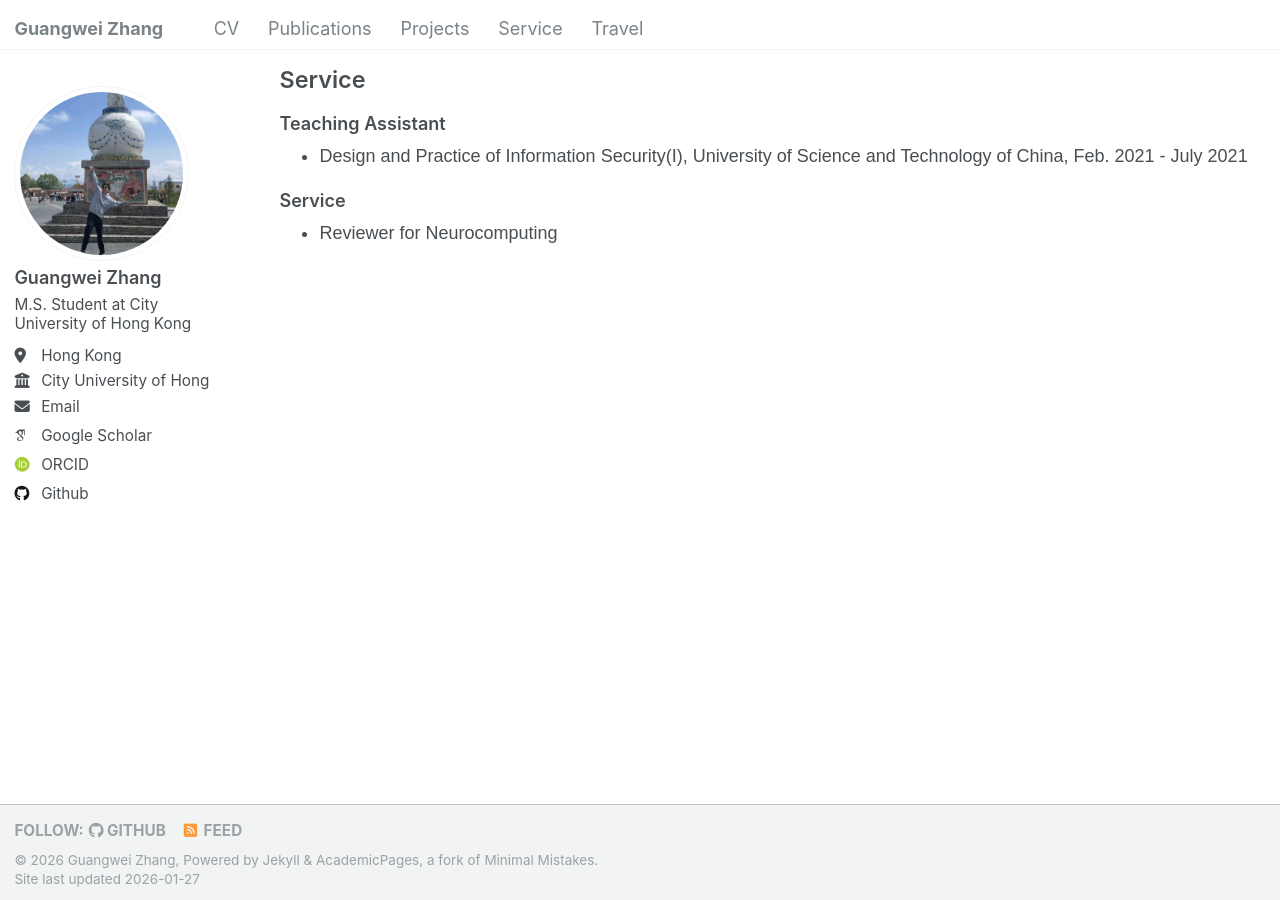
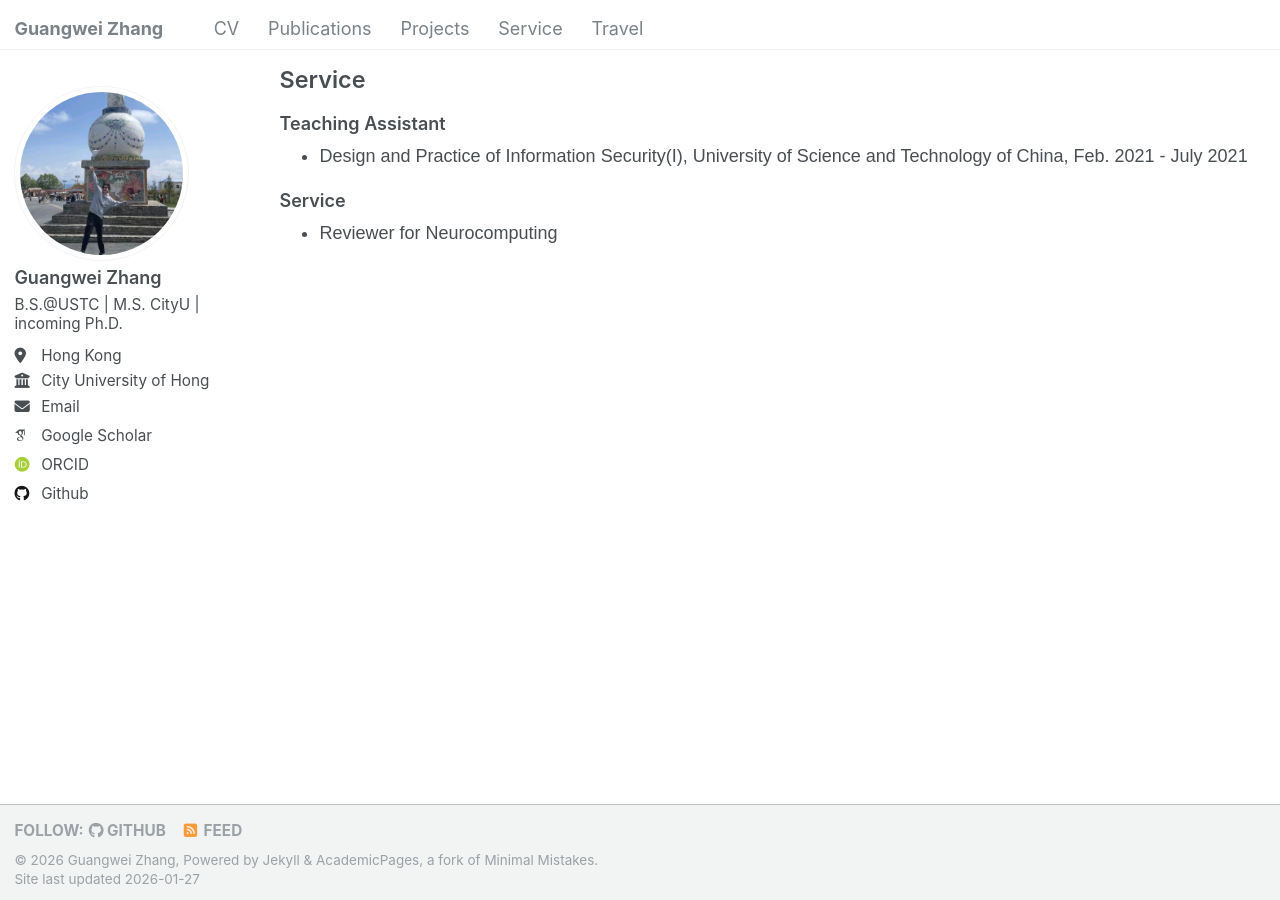
Before and after one commit to changhu73/changhu73.github.io, a Jekyll site: the page built from _pages/service.html, in a window 1280 px wide. Built offline with Jekyll 4.4.1, drawn with Linux system fonts in a browser that asks for light colours; some web fonts are replaced.

Commit message:
update introduction

```diff
--- a/_config.yml
+++ b/_config.yml
@@ -24,7 +24,7 @@ author:
   avatar           : "photo.jpg"
   name             : "Guangwei Zhang"
   pronouns         : # example: "she/her"
-  bio              : "M.S. Student at City University of Hong Kong"
+  bio              : "B.S.@USTC | M.S. CityU | incoming Ph.D."
   location         : "Hong Kong"
   employer         : "City University of Hong Kong"
   uri              : # URL
```
